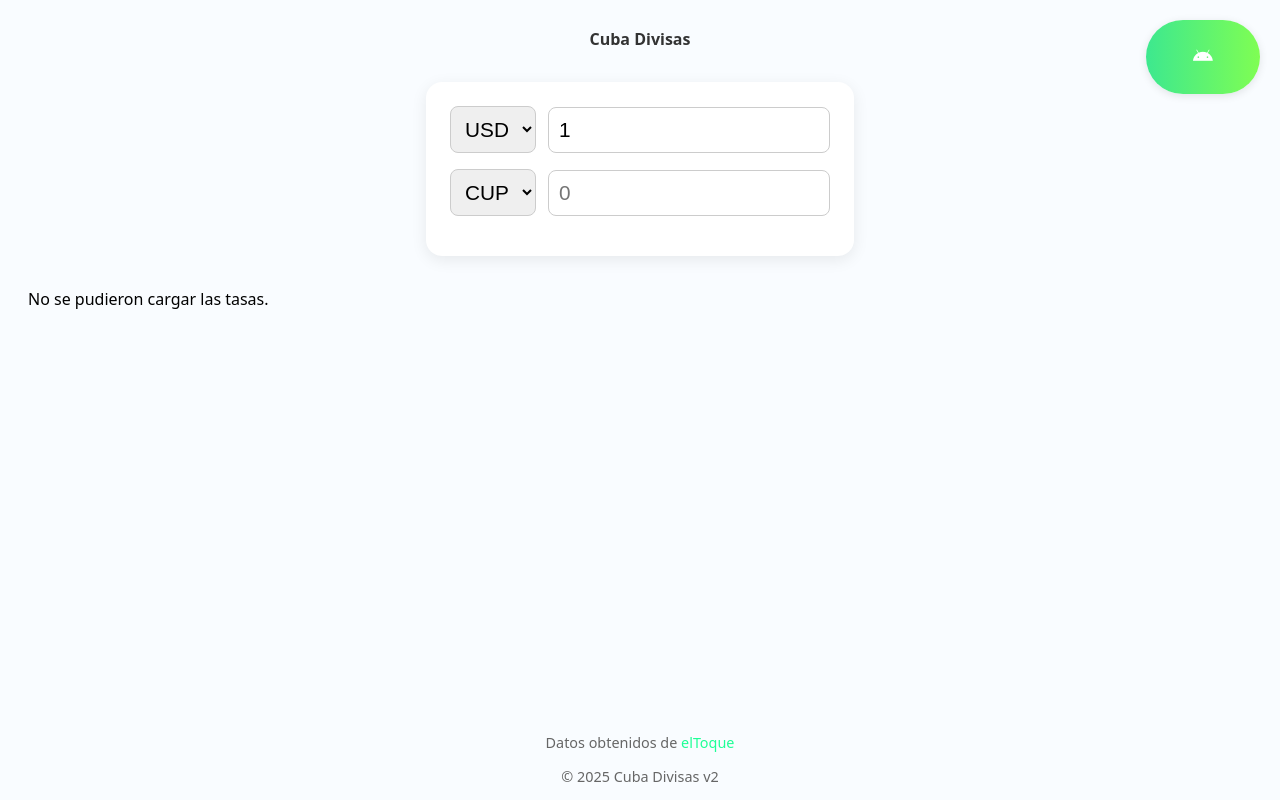
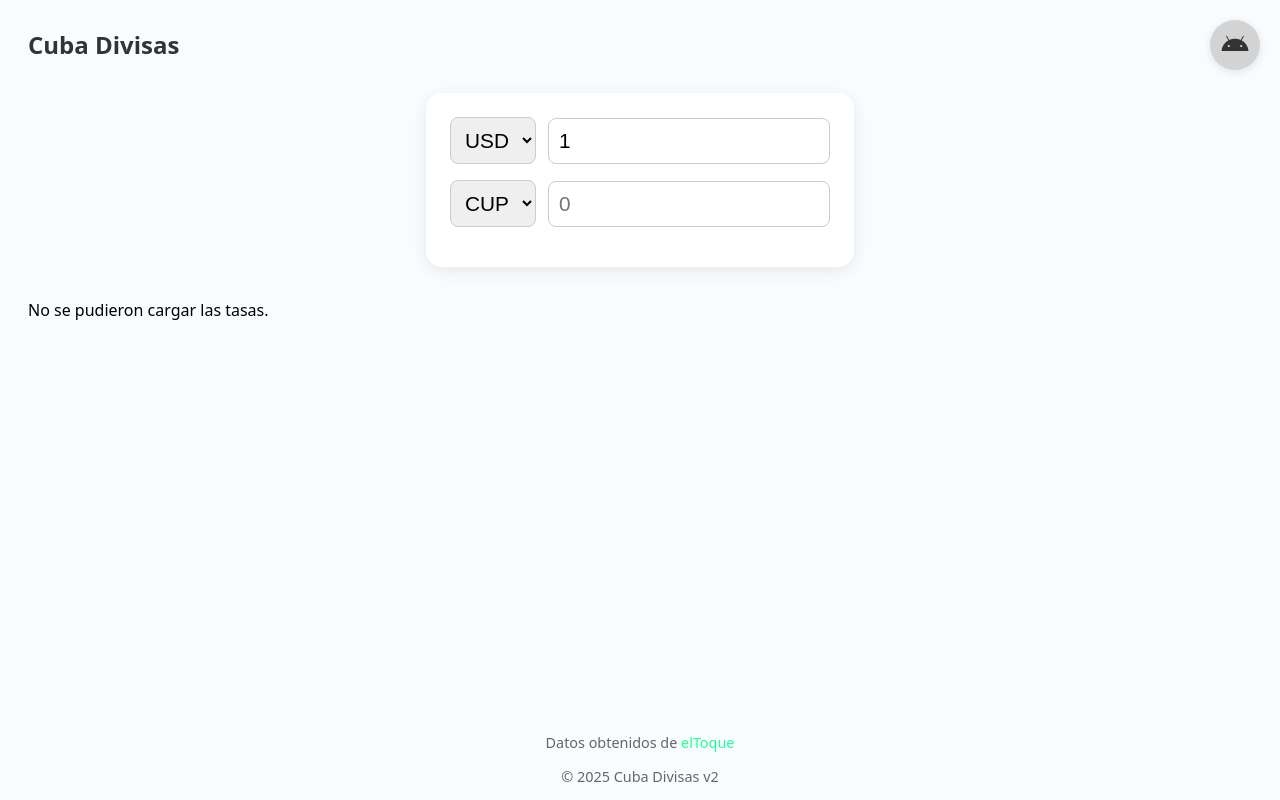
Before and after one commit to alessan2ro/tasas-de-cambio, a website: page index.html in a window 1280 px wide. Drawn offline with Linux system fonts and the light colour scheme; no server answers.

Commit message:
correccion de titulo y boton

```diff
--- a/css/styles.css
+++ b/css/styles.css
@@ -47,51 +47,41 @@ h1 {
 .main-header {
   display: flex;
   align-items: center;
-  justify-content: center;
+  justify-content: flex-start;
   gap: 16px;
   margin-bottom: 20px;
 }
 
 .header-title {
-  font-size: 1em;
+  font-size: 1.5em;
   color: #333;
   font-weight: bold;
 }
 
 /* Button Styles */
 .download-btn {
-  bottom: 60px;
-  display: block;
-  margin: 0 auto 24px auto;
-  padding: 12px 32px;
-  max-width: 250px; /* Limita el ancho */
-  width: auto; /* No ocupa todo el ancho */
-
   position: fixed;
   top: 20px;
   right: 20px;
   width: 50px;
   height: 50px;
-
-  background: linear-gradient(90deg, #3de88f 0%, #7ffe53 100%);
-  color: #fff;
-  font-size: 1.1em;
-  font-weight: 600;
+  background: #d3d3d3;
+  color: #333;
   border: none;
-  border-radius: 50px;
+  border-radius: 50%;
   box-shadow: 0 2px 8px rgba(0, 0, 0, 0.1);
-  text-align: center;
   text-decoration: none;
   transition:
     background 0.3s,
     transform 0.2s;
-     display: flex;
+  display: flex;
   align-items: center;
   justify-content: center;
+  font-size: 24px;
 }
 
 .download-btn:hover {
-  background: linear-gradient(90deg, #3de88f 0%, #3de88f 100%);
+  background: #bfbfbf;
   transform: translateY(-2px) scale(1.03);
 }
 
@@ -222,11 +212,11 @@ h1 {
     color: #e4e6eb !important;
   }
   .download-btn {
-    background: linear-gradient(90deg, #23272b 0%, #26282b 100%);
-    color: #e4e6eb;
+    background: linear-gradient(90deg, #3de88f 0%, #7ffe53 100%);
+    color: #fff;
   }
   .download-btn:hover {
-    background: linear-gradient(90deg, #333 0%, #444 100%);
+    background: linear-gradient(90deg, #3de88f 0%, #3de88f 100%);
   }
   .card-view {
     background: #23272b;
```
